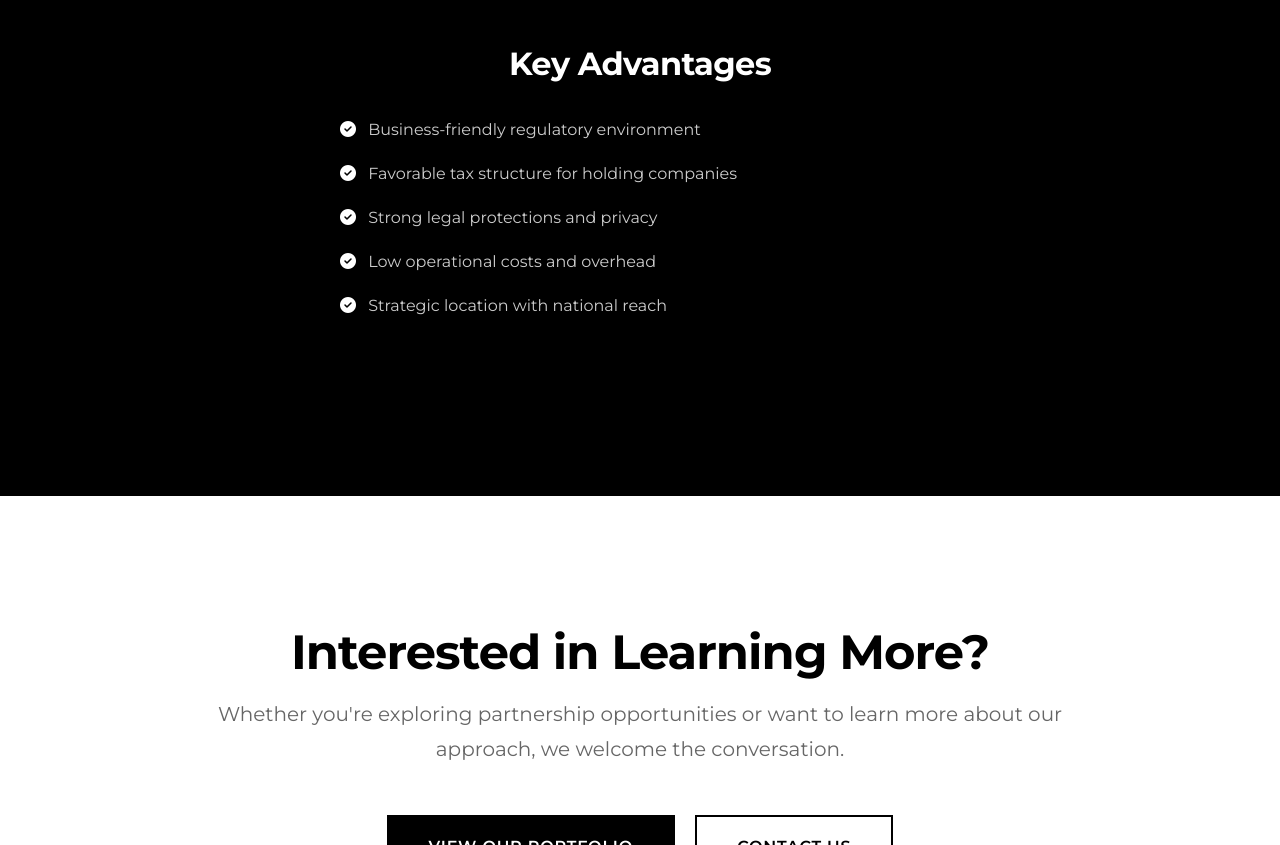
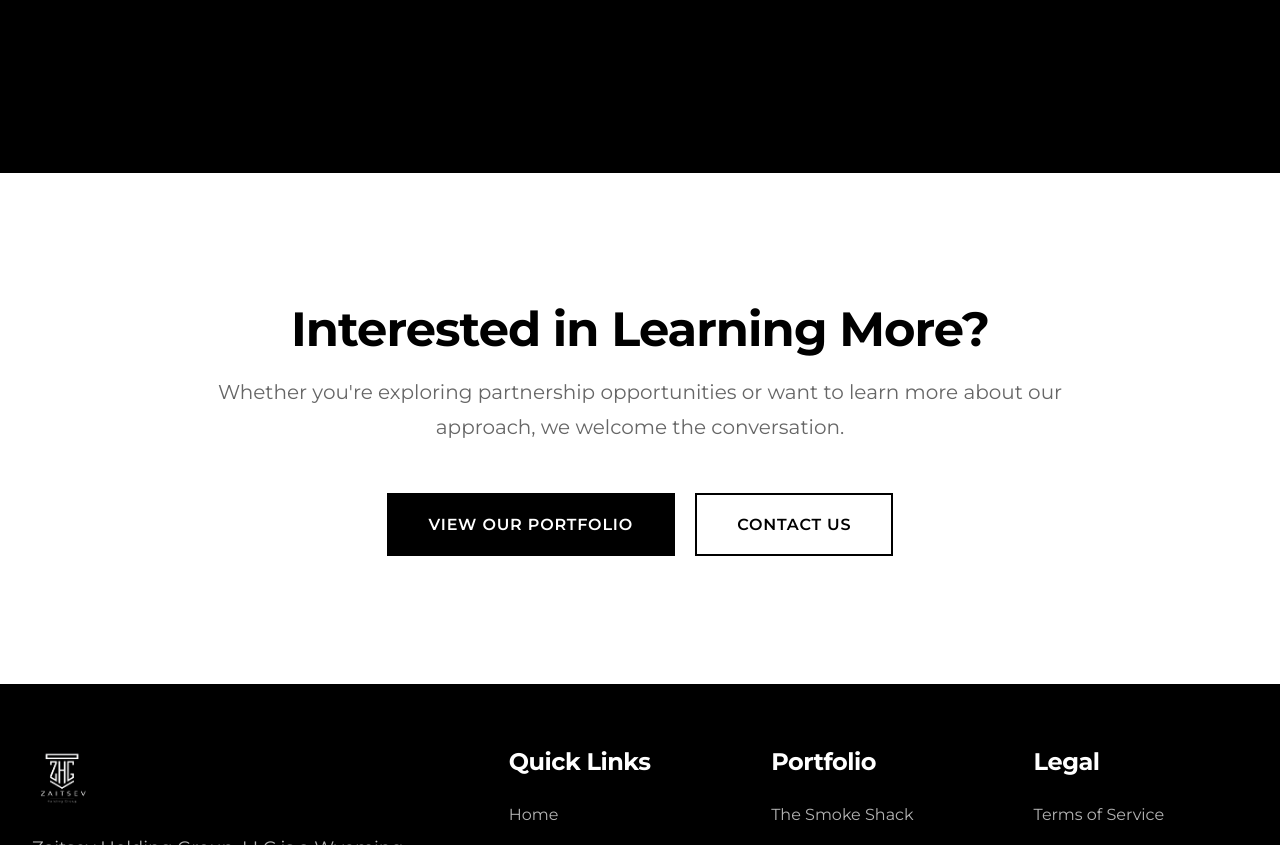
Before and after one commit to HLPFLCG/zhc, a plain HTML site: page about.html in a window 1280 px wide. Shown: the part 4260-5105 px from the top of the page. Drawn offline with Linux system fonts and the light colour scheme; a script that the page names is missing.

Commit message:
Update about.html

```diff
--- a/about.html
+++ b/about.html
@@ -243,31 +243,6 @@
                         benefiting from Wyoming's supportive business ecosystem and quality of life.
                     </p>
                 </div>
-
-                <div class="about-text">
-                    <h3>Key Advantages</h3>
-                    <ul style="list-style: none; padding: 0;">
-                        <li style="margin-bottom: 1rem; color: rgba(255,255,255,0.8);">
-                            <i class="fas fa-check-circle" style="color: #fff; margin-right: 0.5rem;"></i>
-                            Business-friendly regulatory environment
-                        </li>
-                        <li style="margin-bottom: 1rem; color: rgba(255,255,255,0.8);">
-                            <i class="fas fa-check-circle" style="color: #fff; margin-right: 0.5rem;"></i>
-                            Favorable tax structure for holding companies
-                        <li style="margin-bottom: 1rem; color: rgba(255,255,255,0.8);">
-                            <i class="fas fa-check-circle" style="color: #fff; margin-right: 0.5rem;"></i>
-                            Strong legal protections and privacy
-                        </li>
-                        <li style="margin-bottom: 1rem; color: rgba(255,255,255,0.8);">
-                            <i class="fas fa-check-circle" style="color: #fff; margin-right: 0.5rem;"></i>
-                            Low operational costs and overhead
-                        </li>
-                        <li style="margin-bottom: 1rem; color: rgba(255,255,255,0.8);">
-                            <i class="fas fa-check-circle" style="color: #fff; margin-right: 0.5rem;"></i>
-                            Strategic location with national reach
-                        </li>
-                    </ul>
-                </div>
             </div>
         </div>
     </section>
```
